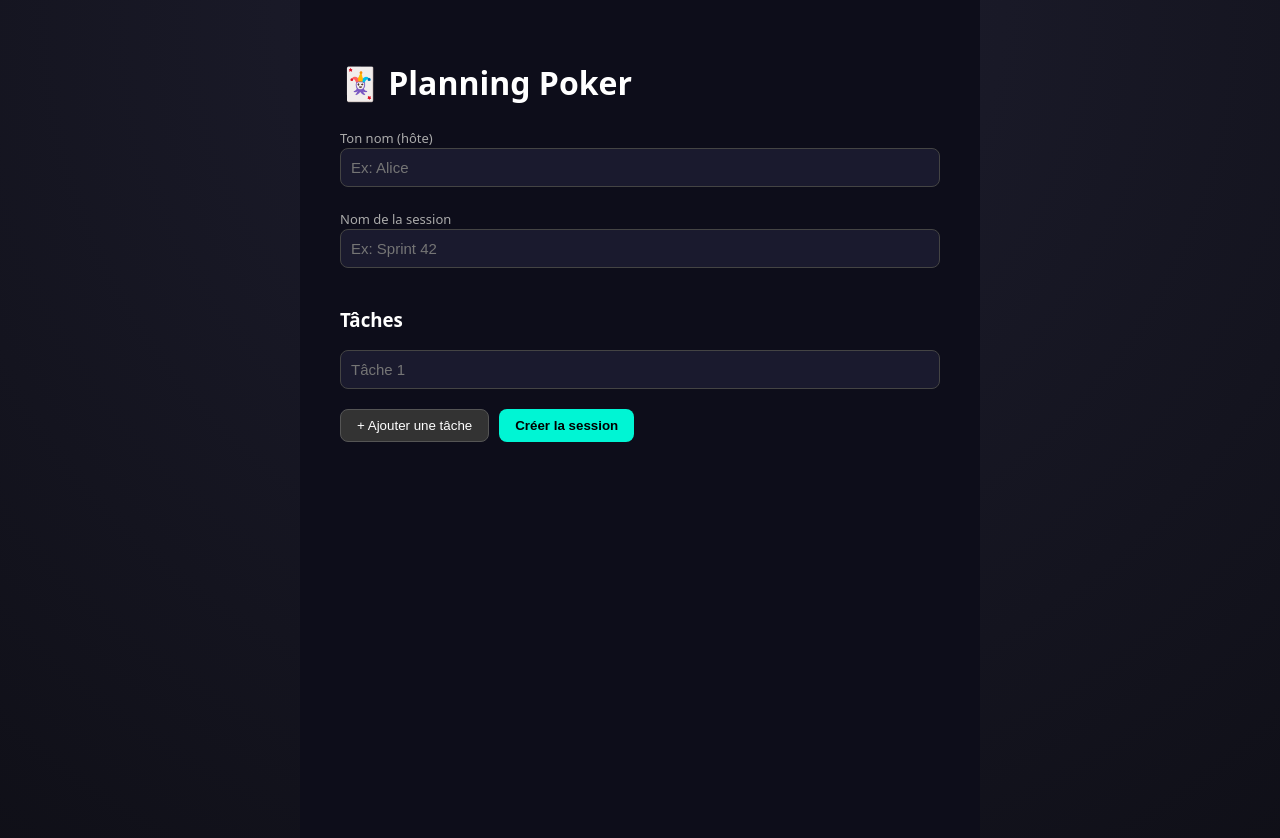
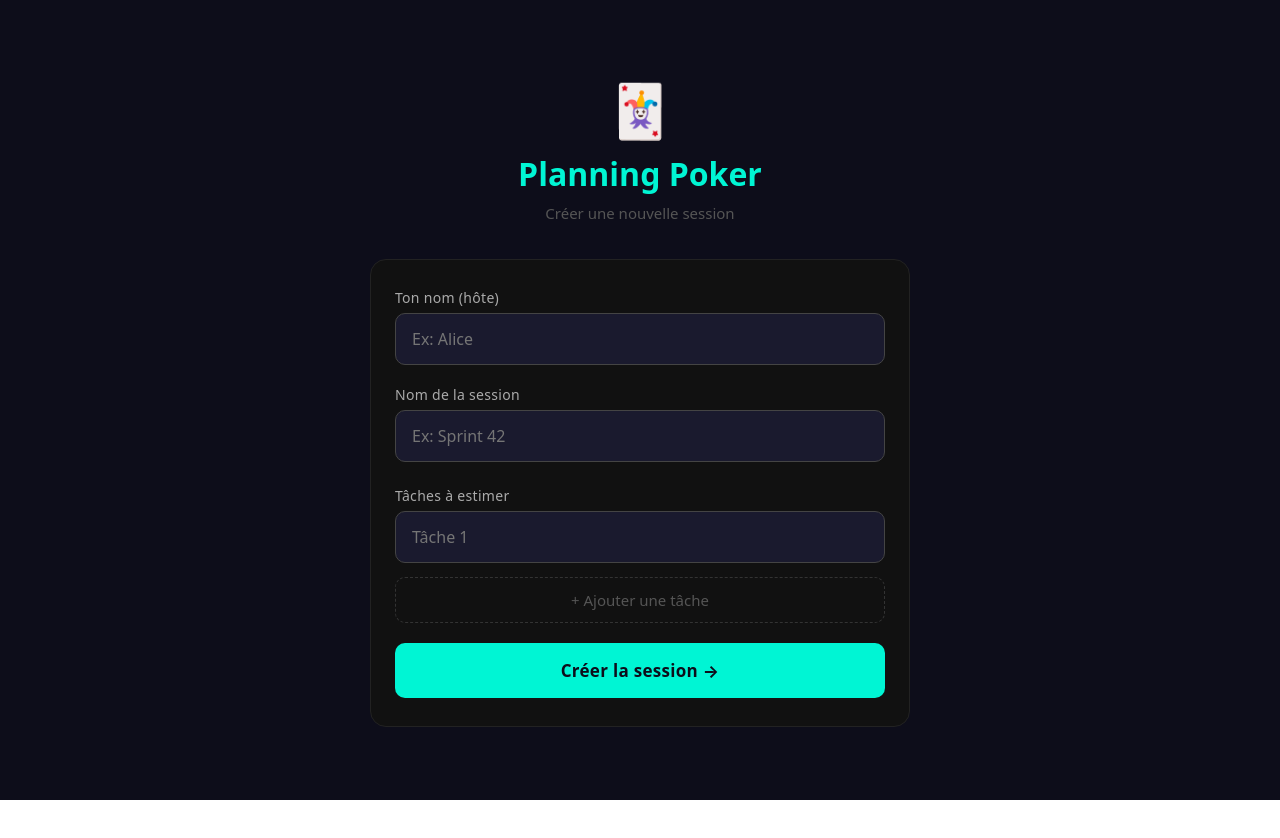
Before and after one commit to adriendelage/PlanningPoker, a React (Vite) app in the folder frontend/: page / in a window 1280 px wide. Shown: the top 838 px of the page. After the commit the page ends 800 px from the top, so only its background shows below. Built offline with nearby package versions, Linux system fonts and the light colour scheme; no server answers.

Commit message:
push new size

```diff
--- a/frontend/index.html
+++ b/frontend/index.html
@@ -1,15 +1,22 @@
-
 <!DOCTYPE html>
 <html>
   <head>
     <meta charset="UTF-8" />
+    <meta name="viewport" content="width=device-width, initial-scale=1.0" />
     <title>Planning Poker Pro</title>
     <style>
+      *, *::before, *::after { box-sizing: border-box; }
       body {
-        margin:0;
-        font-family: system-ui;
+        margin: 0;
+        font-family: system-ui, -apple-system, sans-serif;
+        font-size: 16px;
         background: radial-gradient(circle at top, #1e1e2f, #0f0f17);
-        color:white;
+        color: white;
+        -webkit-text-size-adjust: 100%;
+      }
+      input, button, select {
+        font-family: inherit;
+        font-size: 16px;
       }
     </style>
   </head>
--- a/frontend/src/pages/Home.jsx
+++ b/frontend/src/pages/Home.jsx
@@ -17,50 +17,78 @@ export default function Home(){
 
   const inputStyle={
     width:"100%",
-    padding:10,
+    padding:"14px 16px",
     marginBottom:20,
     background:"#1a1a2e",
     border:"1px solid #444",
-    borderRadius:8,
+    borderRadius:10,
     color:"#fff",
-    fontSize:15,
-    boxSizing:"border-box"
+    fontSize:16,
+    outline:"none",
+    transition:"border-color 0.2s",
+  };
+
+  const labelStyle={
+    display:"block",
+    fontSize:14,
+    color:"#aaa",
+    marginBottom:6,
+    fontWeight:500,
+    letterSpacing:"0.3px"
   };
 
   return (
-    <div style={{padding:40,maxWidth:600,margin:"auto",color:"#fff",minHeight:"100vh",background:"#0d0d1a"}}>
-      <h1>🃏 Planning Poker</h1>
+    <div style={{minHeight:"100vh",background:"#0d0d1a",display:"flex",alignItems:"center",justifyContent:"center",padding:"24px 16px"}}>
+      <div style={{width:"100%",maxWidth:540,color:"#fff"}}>
 
-      <label style={{fontSize:13,color:"#aaa"}}>Ton nom (hôte)</label>
+        <div style={{textAlign:"center",marginBottom:36}}>
+          <div style={{fontSize:52,marginBottom:8}}>🃏</div>
+          <h1 style={{margin:0,fontSize:32,fontWeight:700,color:"#00f5d4"}}>Planning Poker</h1>
+          <p style={{margin:"8px 0 0",color:"#555",fontSize:15}}>Créer une nouvelle session</p>
+        </div>
+
+        <div style={{background:"#111",borderRadius:16,padding:"28px 24px",border:"1px solid #222"}}>
+
+          <label style={labelStyle}>Ton nom (hôte)</label>
           <input placeholder="Ex: Alice" value={hostName}
             onChange={e=>setHostName(e.target.value)}
             style={inputStyle}/>
 
-      <label style={{fontSize:13,color:"#aaa"}}>Nom de la session</label>
+          <label style={labelStyle}>Nom de la session</label>
           <input placeholder="Ex: Sprint 42" value={sessionName}
             onChange={e=>setSessionName(e.target.value)}
             style={inputStyle}/>
 
-      <h3>Tâches</h3>
+          <label style={{...labelStyle,marginTop:4}}>Tâches à estimer</label>
           {tasks.map((t,i)=>(
-        <input key={i} value={t}
+            <div key={i} style={{display:"flex",gap:8,marginBottom:10}}>
+              <input value={t}
                 placeholder={"Tâche "+(i+1)}
                 onChange={e=>{
                   const copy=[...tasks]; copy[i]=e.target.value; setTasks(copy);
                 }}
-          style={{...inputStyle,marginBottom:10}}/>
+                style={{...inputStyle,marginBottom:0,flex:1}}/>
+              {tasks.length>1 && (
+                <button onClick={()=>setTasks(tasks.filter((_,j)=>j!==i))}
+                  style={{padding:"0 14px",background:"#1a1a2e",border:"1px solid #333",borderRadius:10,color:"#666",cursor:"pointer",fontSize:18,flexShrink:0}}>
+                  ×
+                </button>
+              )}
+            </div>
           ))}
 
-      <div style={{display:"flex",gap:10,marginTop:10}}>
           <button onClick={()=>setTasks([...tasks,""])}
-          style={{padding:"8px 16px",background:"#333",color:"#fff",border:"1px solid #555",borderRadius:8,cursor:"pointer"}}>
+            style={{width:"100%",padding:"12px",background:"transparent",color:"#555",border:"1px dashed #333",borderRadius:10,cursor:"pointer",fontSize:15,marginBottom:20,marginTop:4}}>
             + Ajouter une tâche
           </button>
+
           <button onClick={create}
-          style={{padding:"8px 16px",background:"#00f5d4",border:"none",borderRadius:8,fontWeight:"bold",cursor:"pointer"}}>
-          Créer la session
+            style={{width:"100%",padding:"16px",background:"#00f5d4",border:"none",borderRadius:10,fontWeight:"bold",cursor:"pointer",fontSize:17,color:"#0d0d1a",letterSpacing:"0.3px"}}>
+            Créer la session →
           </button>
+
         </div>
       </div>
-  )
+    </div>
+  );
 }
--- a/frontend/src/pages/Invite.jsx
+++ b/frontend/src/pages/Invite.jsx
@@ -14,18 +14,41 @@ export default function Invite(){
   };
 
   return (
-    <div style={{padding:40,textAlign:"center",color:"#fff",minHeight:"100vh",background:"#0d0d1a"}}>
-      <h2>🃏 Rejoindre la session</h2>
-      <input placeholder="Votre prénom"
-        value={name}
-        onChange={e=>setName(e.target.value)}
-        onKeyDown={e=>e.key==="Enter"&&join()}
-        style={{padding:10,fontSize:16,background:"#1a1a2e",border:"1px solid #444",borderRadius:8,color:"#fff",width:220}}/>
-      <br/><br/>
-      <button onClick={join}
-        style={{padding:"10px 20px",background:"#00f5d4",border:"none",borderRadius:8,fontWeight:"bold",cursor:"pointer"}}>
-        Rejoindre
-      </button>
+    <div style={{minHeight:"100vh",background:"#0d0d1a",display:"flex",alignItems:"center",justifyContent:"center",padding:"24px 16px"}}>
+      <div style={{width:"100%",maxWidth:400,color:"#fff",textAlign:"center"}}>
+
+        <div style={{fontSize:52,marginBottom:8}}>🃏</div>
+        <h1 style={{margin:"0 0 6px",fontSize:28,fontWeight:700,color:"#00f5d4"}}>Rejoindre la session</h1>
+        <p style={{margin:"0 0 32px",color:"#555",fontSize:15}}>Saisis ton prénom pour participer</p>
+
+        <div style={{background:"#111",borderRadius:16,padding:"28px 24px",border:"1px solid #222"}}>
+          <label style={{display:"block",fontSize:14,color:"#aaa",marginBottom:8,textAlign:"left",fontWeight:500}}>
+            Ton prénom
+          </label>
+          <input
+            placeholder="Ex: Bob"
+            value={name}
+            onChange={e=>setName(e.target.value)}
+            onKeyDown={e=>e.key==="Enter"&&join()}
+            autoFocus
+            style={{
+              width:"100%",
+              padding:"14px 16px",
+              background:"#1a1a2e",
+              border:"1px solid #444",
+              borderRadius:10,
+              color:"#fff",
+              fontSize:16,
+              outline:"none",
+              marginBottom:20
+            }}/>
+          <button onClick={join}
+            style={{width:"100%",padding:"16px",background:"#00f5d4",border:"none",borderRadius:10,fontWeight:"bold",cursor:"pointer",fontSize:17,color:"#0d0d1a"}}>
+            Rejoindre →
+          </button>
+        </div>
+
+      </div>
     </div>
-  )
+  );
 }
--- a/frontend/src/pages/Poker.jsx
+++ b/frontend/src/pages/Poker.jsx
@@ -205,7 +205,7 @@ export default function Poker(){
   const totalParticipants=state.participants.length;
 
   return (
-    <div style={{padding:"40px 20px",textAlign:"center",color:"#fff",minHeight:"100vh",background:"#0d0d1a",position:"relative"}}>
+    <div style={{padding:"48px 24px",textAlign:"center",color:"#fff",minHeight:"100vh",background:"#0d0d1a",position:"relative"}}>
 
       {/* Timer badge for everyone */}
       <TimerBadge seconds={state.timerSeconds}/>
@@ -213,9 +213,9 @@ export default function Poker(){
       {/* Timer control panel only for host */}
       {isHost && <TimerPanel id={id} timerSeconds={state.timerSeconds}/>}
 
-      <h1 style={{color:"#00f5d4",marginBottom:4,marginTop:0}}>{state.task}</h1>
+      <h1 style={{color:"#00f5d4",marginBottom:6,marginTop:0,fontSize:28}}>{state.task}</h1>
       <p style={{color:"#666",fontSize:13,marginBottom:24}}>
-        {totalVotes}/{totalParticipants} vote{totalParticipants>1?"s":""}
+        {totalVotes} / {totalParticipants} participant{totalParticipants>1?"s":""} ont voté
       </p>
 
       {/* Participants cards */}
@@ -225,7 +225,7 @@ export default function Poker(){
           return (
             <div key={p.id} style={{display:"flex",flexDirection:"column",alignItems:"center",gap:8}}>
               <div style={{
-                width:90,height:130,
+                width:100,height:145,
                 position:"relative",
                 transformStyle:"preserve-3d",
                 transition:"transform 0.6s cubic-bezier(0.4,0.2,0.2,1)",
@@ -240,7 +240,7 @@ export default function Poker(){
                   border: hasVoted ? "2px solid #00f5d4" : "2px solid #333",
                   borderRadius:12,
                   display:"flex",alignItems:"center",justifyContent:"center",
-                  fontSize:34,
+                  fontSize:38,
                   transition:"border-color 0.3s, background 0.3s"
                 }}>
                   {hasVoted ? "✅" : "🂠"}
@@ -257,13 +257,13 @@ export default function Poker(){
                   flexDirection:"column",
                   gap:4
                 }}>
-                  <span style={{fontSize:40,fontWeight:"bold",color:"#0d0d1a",lineHeight:1}}>
+                  <span style={{fontSize:44,fontWeight:"bold",color:"#0d0d1a",lineHeight:1}}>
                     {hasVoted ? String(p.vote) : "—"}
                   </span>
                 </div>
               </div>
               {/* Name always readable — outside the flipping element */}
-              <span style={{fontSize:13,color:"#bbb",fontWeight:500,maxWidth:90,overflow:"hidden",textOverflow:"ellipsis",whiteSpace:"nowrap"}}>
+              <span style={{fontSize:14,color:"#bbb",fontWeight:500,maxWidth:100,overflow:"hidden",textOverflow:"ellipsis",whiteSpace:"nowrap"}}>
                 {p.name}
               </span>
             </div>
@@ -274,7 +274,7 @@ export default function Poker(){
       {/* Voting area */}
       {!state.revealed && (
         <div>
-          <p style={{color:"#666",fontSize:13,marginBottom:12}}>Choisissez votre estimation :</p>
+          <p style={{color:"#666",fontSize:15,marginBottom:16}}>Choisissez votre estimation :</p>
           <div style={{display:"flex",justifyContent:"center",flexWrap:"wrap",gap:12}}>
             {cards.map(c=>{
               const isSel=selected===c;
@@ -282,12 +282,12 @@ export default function Poker(){
                 <div key={c}
                   onClick={()=>vote(c)}
                   style={{
-                    width:70,height:100,
+                    width:80,height:115,
                     background: isSel ? "#00f5d4" : "#111",
                     border: isSel ? "2px solid #00f5d4" : "2px solid #333",
                     borderRadius:10,
                     display:"flex",justifyContent:"center",alignItems:"center",
-                    fontSize: isSel ? 30 : 22,
+                    fontSize: isSel ? 34 : 26,
                     fontWeight: isSel ? "bold" : "normal",
                     color: isSel ? "#0d0d1a" : "#fff",
                     cursor:"pointer",
@@ -302,8 +302,8 @@ export default function Poker(){
             })}
           </div>
           {selected!=null && (
-            <div style={{marginTop:16,fontSize:14,color:"#00f5d4",fontWeight:600}}>
-              ✅ Tu as voté : <strong style={{fontSize:16}}>{selected}</strong>
+            <div style={{marginTop:18,fontSize:16,color:"#00f5d4",fontWeight:600}}>
+              ✅ Tu as voté : <strong style={{fontSize:20}}>{selected}</strong>
             </div>
           )}
         </div>
@@ -322,7 +322,7 @@ export default function Poker(){
             <button onClick={reveal}
               disabled={state.revealed}
               style={{
-                padding:"10px 22px",
+                padding:"13px 26px",
                 background:state.revealed?"#2a2a2a":"#e040fb",
                 color:state.revealed?"#666":"#fff",
                 border:"none",borderRadius:8,
@@ -333,7 +333,7 @@ export default function Poker(){
             </button>
             <button onClick={next}
               disabled={!canNext}
-              style={{padding:"10px 22px",background:canNext?"#333":"#1a1a1a",color:canNext?"#fff":"#444",border:canNext?"1px solid #555":"1px solid #333",borderRadius:8,cursor:canNext?"pointer":"not-allowed",fontWeight:"bold",fontSize:14}}>
+              style={{padding:"13px 26px",background:canNext?"#333":"#1a1a1a",color:canNext?"#fff":"#444",border:canNext?"1px solid #555":"1px solid #333",borderRadius:8,cursor:canNext?"pointer":"not-allowed",fontWeight:"bold",fontSize:15}}>
               ➡ Tâche suivante
             </button>
           </div>
```
Lines whose indentation alone changed are shown as unchanged.
